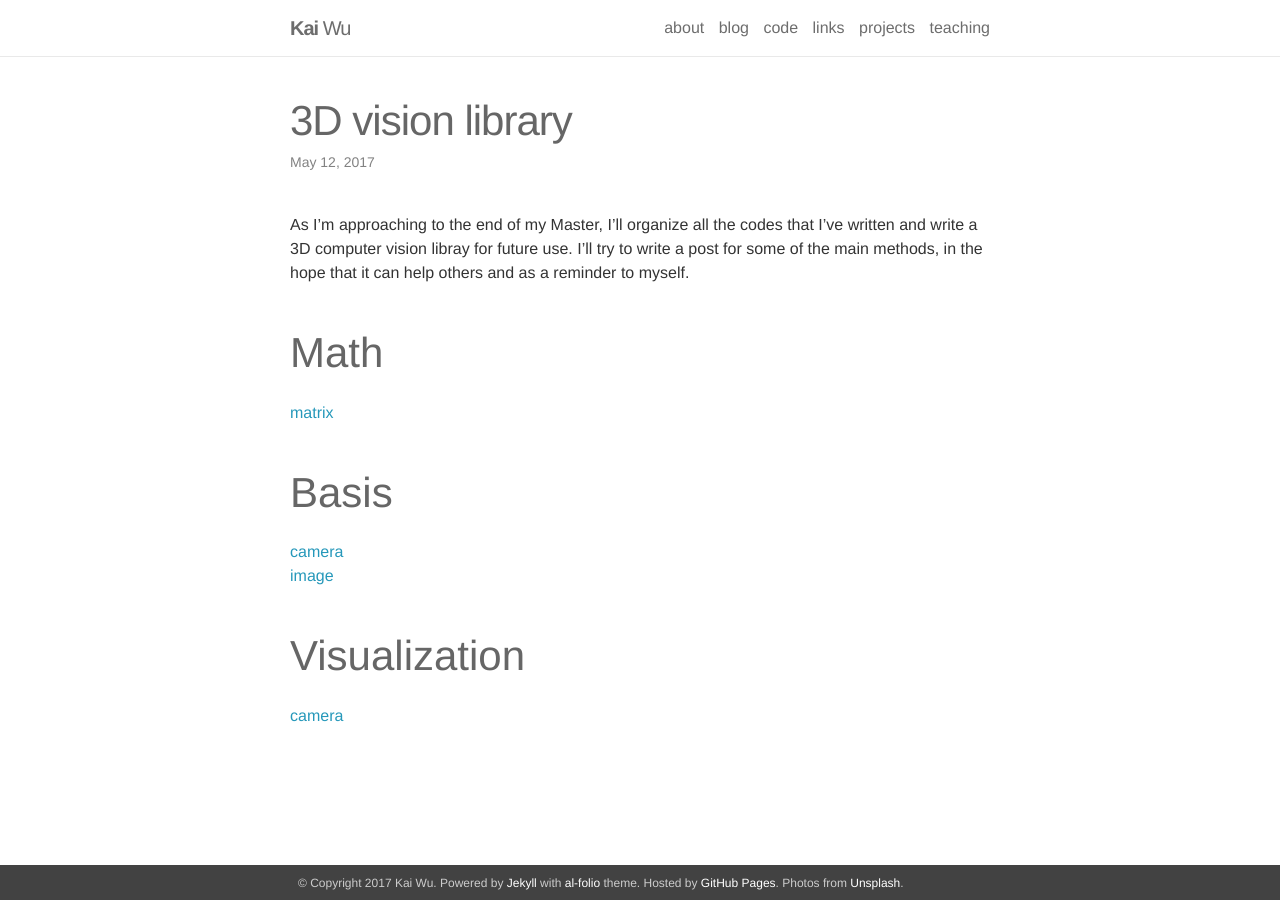
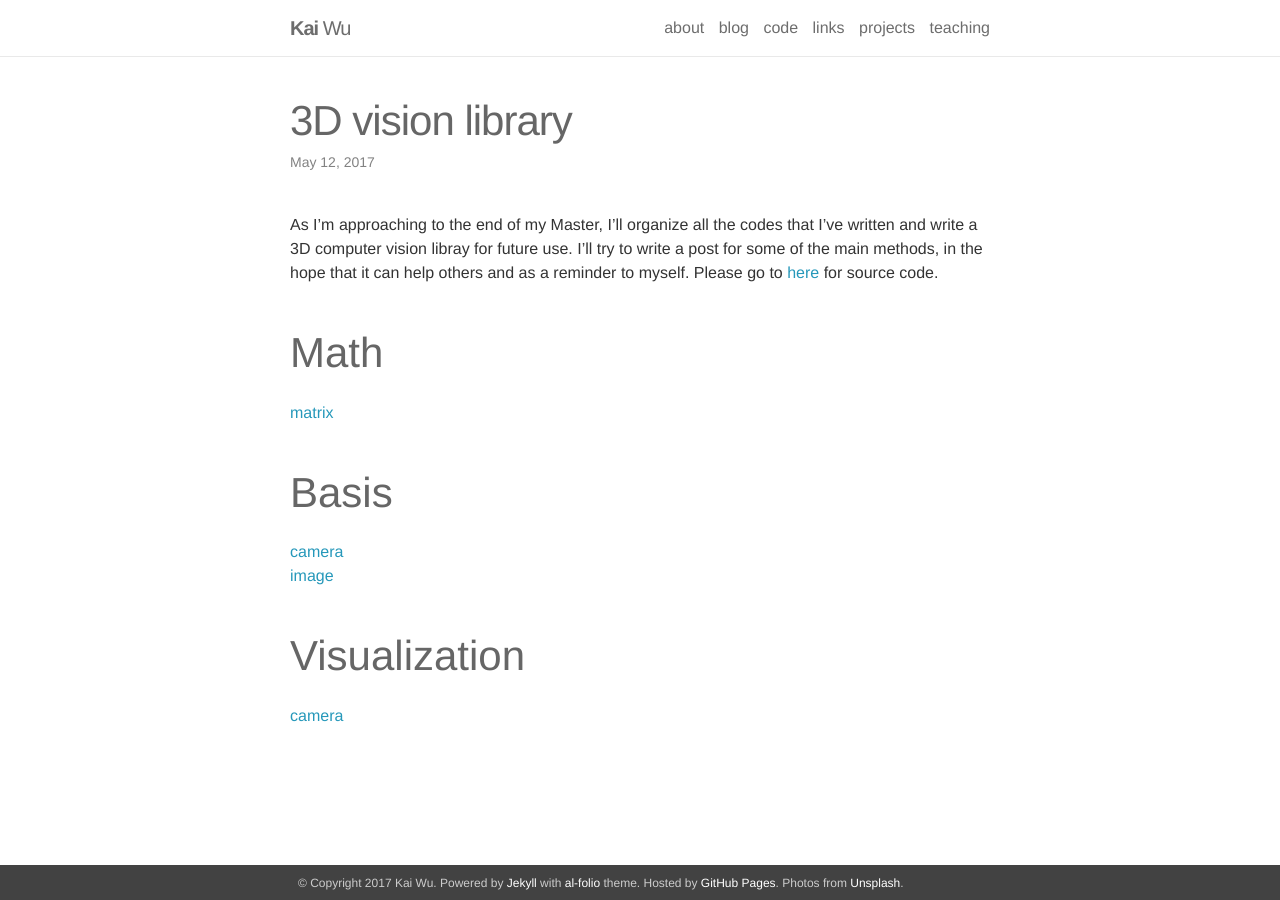
Before and after one commit to imkaywu/imkaywu.github.io, a Jekyll site: the page built from _posts/2017-05-12-3d-vision-lib.md, in a window 1280 px wide. Built offline with Jekyll 4.4.1, drawn with Linux system fonts in a browser that asks for light colours; nearby versions of some CDN libraries.

Commit message:
post update

```diff
--- a/_posts/2017-05-12-3d-vision-lib.md
+++ b/_posts/2017-05-12-3d-vision-lib.md
@@ -8,7 +8,7 @@ tags:
   - Computer Graphics
 ---
 
-As I'm approaching to the end of my Master, I'll organize all the codes that I've written and write a 3D computer vision libray for future use. I'll try to write a post for some of the main methods, in the hope that it can help others and as a reminder to myself.
+As I'm approaching to the end of my Master, I'll organize all the codes that I've written and write a 3D computer vision libray for future use. I'll try to write a post for some of the main methods, in the hope that it can help others and as a reminder to myself. Please go to [here](https://github.com/imkaywu/open3DCV) for source code.
 
 ## Math
 [matrix]({{ site.url }}{{ site.baseurl }}/blog/2017/06/numeric-cpp/)
```
Also changed, not shown: _pages/about.md (+1 -1 lines), _pages/code.md (+1 -1 lines), 5 other files.
